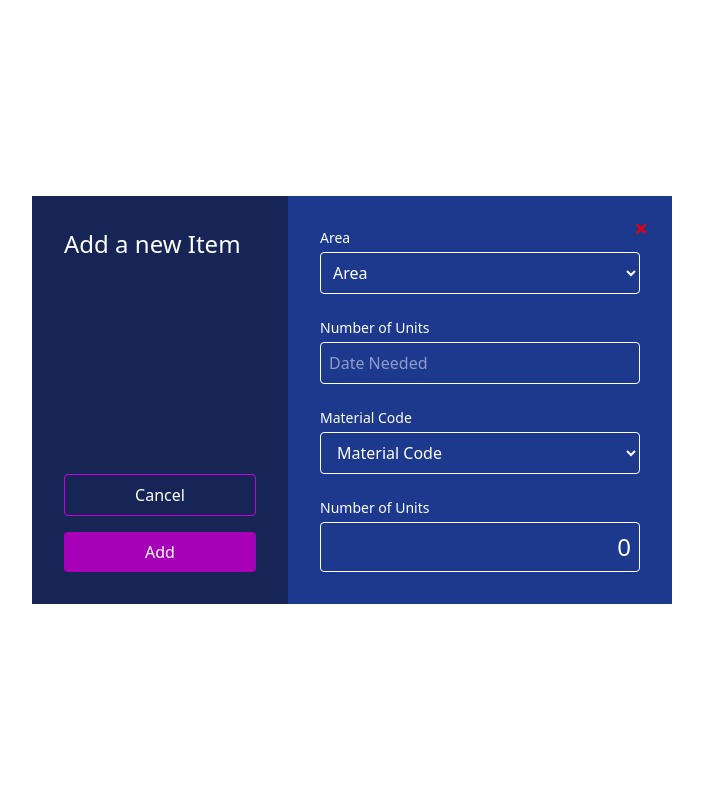
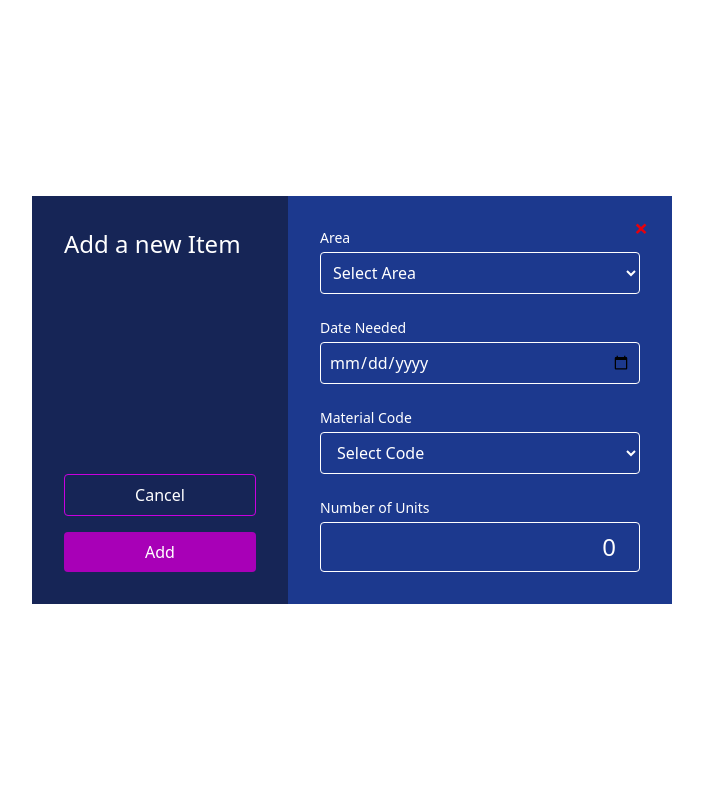
Before and after one commit to Ibrahim-a-bdallah/CRUD-Operations, a React (Vite) app in the folder client/: page / in a window 1280 px wide. Shown: the top 800 px of the page, without its empty margins (224-927 px from the left). Built offline with nearby package versions, Linux system fonts and the light colour scheme.

Commit message:
finish button add

```diff
--- a/client/package.json
+++ b/client/package.json
@@ -12,6 +12,7 @@
   "dependencies": {
     "@radix-ui/react-checkbox": "^1.3.2",
     "@radix-ui/react-context-menu": "^2.2.15",
+    "@radix-ui/react-dialog": "^1.1.14",
     "@radix-ui/react-dropdown-menu": "^2.1.15",
     "@radix-ui/react-slot": "^1.2.3",
     "@reduxjs/toolkit": "^2.8.2",
@@ -28,7 +29,8 @@
     "react-router-dom": "^7.7.1",
     "redux-persist": "^6.0.0",
     "tailwind-merge": "^3.3.1",
-    "tailwindcss": "^4.1.11"
+    "tailwindcss": "^4.1.11",
+    "uuid": "^11.1.0"
   },
   "devDependencies": {
     "@eslint/js": "^9.30.1",
--- /dev/null
+++ b/client/src/Components/succssed/Successful.jsx
@@ -0,0 +1,61 @@
+import React from 'react';
+import { X, Check } from 'lucide-react';
+
+
+const Successful = ({ onEdit, onClose, onCloseModal }) => {
+  return (
+    <div className="fixed inset-0 bg-blue-900 flex items-center justify-center p-4">
+      {/* Close button in top right */}
+      <button
+        onClick={onCloseModal}
+        className="absolute top-6 right-6 text-gray-400 hover:text-white transition-colors"
+      >
+        <X size={24} />
+      </button>
+
+      {/* Main content */}
+      <div className="text-center max-w-md w-full">
+        {/* Green checkmark circle */}
+        <div className="mb-8">
+          <div className="w-24 h-24 mx-auto border-4 border-green-500 rounded-full flex items-center justify-center">
+            <Check size={48} className="text-green-500" />
+          </div>
+        </div>
+
+        {/* Success message */}
+        <div className="mb-12">
+          <h1 className="text-white text-3xl font-semibold mb-4">
+            Creation Succeeded
+          </h1>
+          <p className="text-gray-300 text-lg">
+            Wait a few minutes while the<br />
+            informations is being validated
+          </p>
+        </div>
+
+        {/* Action buttons */}
+        <div className="space-y-4 w-full max-w-xs mx-auto">
+          <button
+            onClick={onEdit}
+            className="w-full py-3 px-6 border-2 border-purple-600 text-purple-600 bg-transparent rounded-md hover:bg-purple-600 hover:text-white transition-all duration-200 font-medium"
+          >
+            Edit
+          </button>
+          <button
+            onClick={onClose}
+            className="w-full py-3 px-6 bg-pink-600 text-white rounded-md hover:bg-pink-700 transition-colors duration-200 font-medium"
+          >
+            Close
+          </button>
+        </div>
+
+        {/* Small circular indicator at bottom left */}
+        <div className="absolute bottom-8 left-8">
+          <div className="w-8 h-8 bg-green-600 rounded-full"></div>
+        </div>
+      </div>
+    </div>
+  );
+};
+
+export default Successful;
--- a/client/src/Components/ui/Form.jsx
+++ b/client/src/Components/ui/Form.jsx
@@ -1,24 +1,55 @@
 import React, { useState } from "react";
+
 function Form() {
-  const [handleClose,setHandelClose] = useState(true);
+  const [handleClose, setHandleClose] = useState(true);
+
+  // Form fields state
+  const [area, setArea] = useState("");
+  const [dateNeeded, setDateNeeded] = useState("");
+  const [materialCode, setMaterialCode] = useState("");
+  const [units, setUnits] = useState(0);
+
+  // Handle submit
+  const handleSubmit = (e) => {
+    e.preventDefault();
+    const formData = {
+      area,
+      dateNeeded,
+      materialCode,
+      units
+    };
+    console.log("Form Submitted:", formData);
+
+    // Example: reset after submit
+    setArea("");
+    setDateNeeded("");
+    setMaterialCode("");
+    setUnits(0);
+    setHandleClose(false);
+  };
+
   return (
-    <form className={`${handleClose? "":"hidden"}  fixed inset-0 bg-white bg-opacity-40 flex items-center justify-center z-50 px-4`}>
+    <form
+      onSubmit={handleSubmit}
+      className={`${handleClose ? "" : "hidden"} fixed inset-0 bg-white bg-opacity-40 flex items-center justify-center z-50 px-4`}
+    >
       <div className="text-white w-full max-w-3xl rounded-lg flex flex-col sm:flex-row">
         {/* Left Section */}
         <div className="w-full bg-blue-950 sm:w-1/3 p-6 sm:p-8 flex flex-col justify-between">
           <h2 className="text-2xl font-light mb-6 sm:mb-10">Add a new Item</h2>
 
           <div className="mt-auto space-y-4">
-            <button className="w-full cursor-pointer border border-fuchsia-600 text-white-600 py-2 rounded hover:bg-fuchsia-100 hover:text-pink-800 transition"
-              onClick={(e) => {
-    e.preventDefault();
-    setHandelClose(false);
-  }}
+            <button
+              type="button"
+              className="w-full cursor-pointer border border-fuchsia-600 text-white py-2 rounded hover:bg-fuchsia-100 hover:text-pink-800 transition"
+
             >
-
               Cancel
             </button>
-            <button className="w-full bg-fuchsia-700 text-white py-2 rounded hover:bg-fuchsia-800 transition cursor-pointer">
+            <button
+              type="submit"
+              className="w-full bg-fuchsia-700 text-white py-2 rounded hover:bg-fuchsia-800 transition cursor-pointer"
+            >
               Add
             </button>
           </div>
@@ -27,39 +58,62 @@ function Form() {
         {/* Right Section */}
         <div className="w-full bg-blue-900 sm:w-1/2 p-6 sm:p-8 relative space-y-6">
           {/* Close Icon */}
-          <button className="absolute text-2xl top-4 right-4 text-red-600 font-bold cursor-pointer  sm:top-4 sm:right-6" onClick={(e)=>{e.preventDefault(); setHandelClose(false) }} >&times;</button>
+          <button
+            type="button"
+            className="absolute text-2xl top-4 right-4 text-red-600 font-bold cursor-pointer sm:top-4 sm:right-6"
+            onClick={() => setHandleClose(false)}
+          >
+            &times;
+          </button>
 
           {/* Area Dropdown */}
           <div>
             <label className="block text-sm mb-1">Area</label>
-            <select className="w-full bg-transparent border border-white p-2 rounded text-white">
-              <option>Area</option>
+            <select
+              value={area}
+              onChange={(e) => setArea(e.target.value)}
+              className="w-full bg-transparent border border-white p-2 rounded text-white"
+            >
+              <option value="">Select Area</option>
+              <option value="Area 1">Area 1</option>
+              <option value="Area 2">Area 2</option>
             </select>
           </div>
 
           {/* Date Picker */}
           <div>
-            <label className="block text-sm mb-1">Number of Units</label>
+            <label className="block text-sm mb-1">Date Needed</label>
             <input
-              type=""
+              type="date"
+              value={dateNeeded}
+              onChange={(e) => setDateNeeded(e.target.value)}
               className="w-full bg-transparent border border-white p-2 rounded text-white"
-              placeholder="Date Needed"
             />
           </div>
 
           {/* Material Code */}
           <div>
             <label className="block text-sm mb-1">Material Code</label>
-            <select className="w-full bg-transparent border border-white px-3 py-2 rounded text-white">
-              <option>Material Code</option>
+            <select
+              value={materialCode}
+              onChange={(e) => setMaterialCode(e.target.value)}
+              className="w-full bg-transparent border border-white px-3 py-2 rounded text-white"
+            >
+              <option value="">Select Code</option>
+              <option value="M001">M001</option>
+              <option value="M002">M002</option>
             </select>
           </div>
+
+          {/* Number of Units */}
           <div>
             <label className="block text-sm mb-1">Number of Units</label>
             <input
-
+              type="number"
+              value={units}
+              onChange={(e) => setUnits(Number(e.target.value))}
               className="w-full bg-transparent border border-white p-2 rounded text-white text-right text-2xl"
-              defaultValue={0}
+              min={0}
             />
           </div>
         </div>
```
Also changed, not shown: 1 other file (tests, documents, lock files or other folders).
